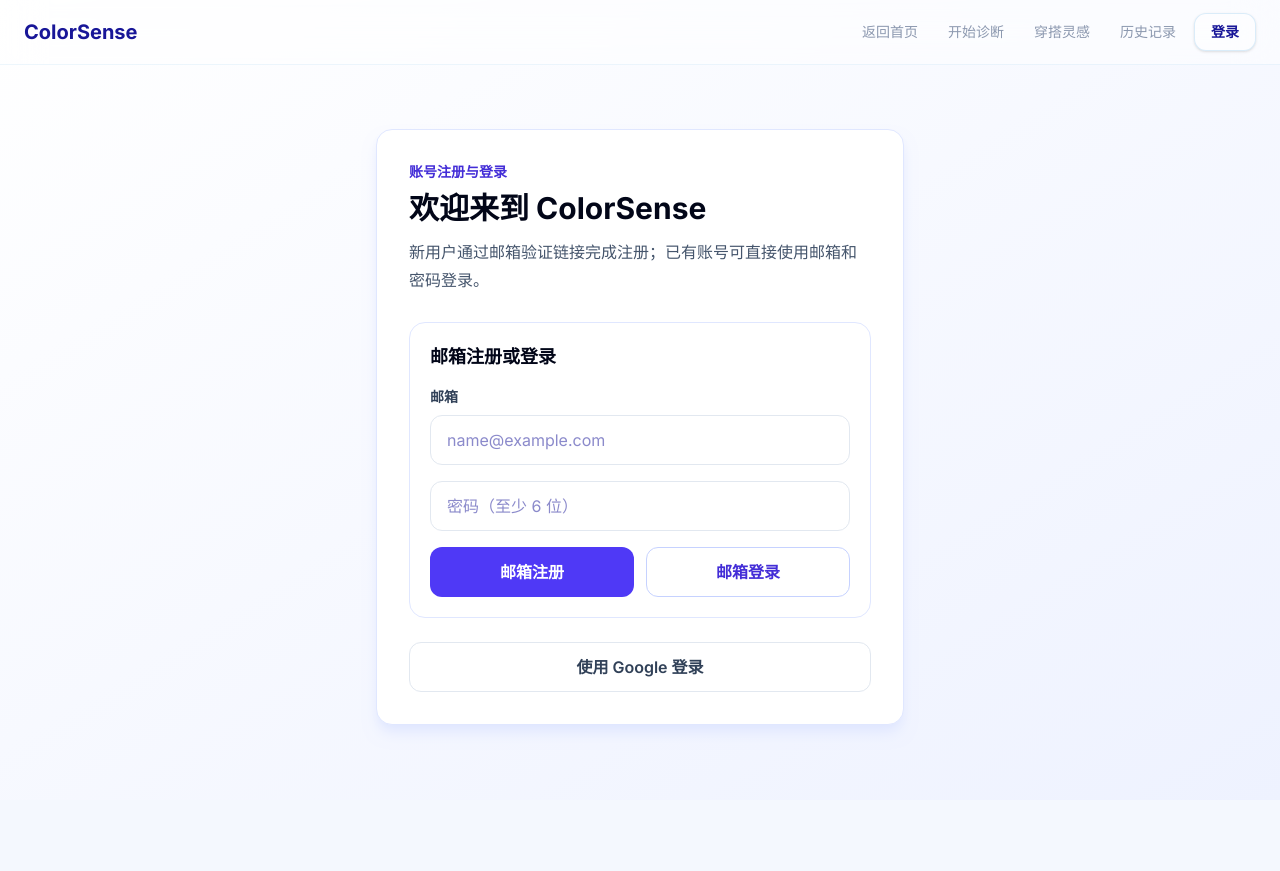
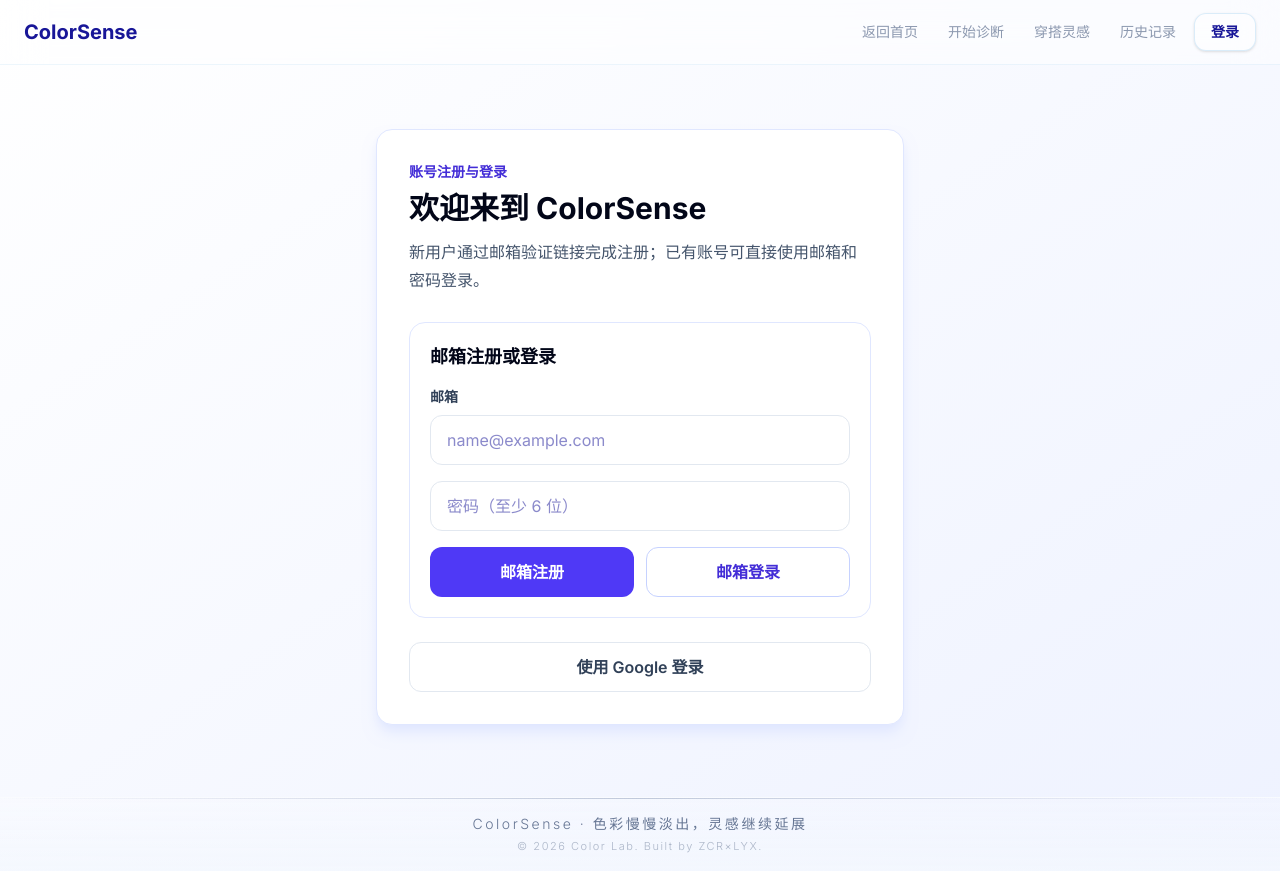
Before and after one commit to ttyyxl/colorsense, a Next.js app: page /login in a window 1280 px wide. Before the commit the page ends 800 px from the top, so only its background shows below. Built offline with nearby package versions, Linux system fonts and the light colour scheme; no server answers.

Commit message:
update footer and outfit pages

```diff
--- a/src/app/history/page.tsx
+++ b/src/app/history/page.tsx
@@ -8,6 +8,7 @@
 import { useEffect, useMemo, useState } from "react";
 import { Navbar } from "@/components/Navbar";
 import { ProtectedRoute } from "@/components/ProtectedRoute";
+import { FooterGradient } from "@/components/home/FooterGradient";
 import { listUserDiagnoses } from "@/lib/firestore-diagnoses";
 import { SEASONS } from "@/lib/seasons";
 import type { Diagnosis } from "@/lib/types";
@@ -724,7 +725,7 @@
         <section className="mx-auto max-w-5xl px-6 py-12">
           <div className="flex flex-wrap items-start justify-between gap-4">
             <div>
-              <h1 className="mt-2 text-4xl font-bold text-slate-950">历史记录</h1>
+              <h1 className="mt-2 text-4xl font-extrabold leading-tight text-[#181698]">历史记录</h1>
             </div>
           </div>
 
@@ -989,6 +990,7 @@
             </div>
           )}
         </section>
+        <FooterGradient />
       </main>
     </ProtectedRoute>
   );
--- a/src/app/login/page.tsx
+++ b/src/app/login/page.tsx
@@ -1,5 +1,6 @@
 import { AuthForm } from "@/components/AuthForm";
 import { Navbar } from "@/components/Navbar";
+import { FooterGradient } from "@/components/home/FooterGradient";
 
 interface LoginPageProps {
   searchParams?: { next?: string };
@@ -22,6 +23,7 @@
           <AuthForm nextPath={nextPath} />
         </div>
       </section>
+      <FooterGradient />
     </main>
   );
 }
--- a/src/app/outfit/page.tsx
+++ b/src/app/outfit/page.tsx
@@ -440,6 +440,7 @@
             </button>
           </div>
         </section>
+        <FooterGradient />
       </main>
     </ProtectedRoute>
   );
--- a/src/app/outfit/result/page.tsx
+++ b/src/app/outfit/result/page.tsx
@@ -6,6 +6,7 @@
 import { useEffect, useRef, useState } from "react";
 import { Navbar } from "@/components/Navbar";
 import { ProtectedRoute } from "@/components/ProtectedRoute";
+import { FooterGradient } from "@/components/home/FooterGradient";
 import { useAuth } from "@/lib/useAuth";
 import type { OutfitInspirationApiResponse, OutfitInspirationRequest, OutfitInspirationResult } from "@/lib/outfit-types";
 
@@ -434,6 +435,7 @@
             </div>
           )}
         </section>
+        <FooterGradient />
       </main>
     </ProtectedRoute>
   );
--- a/src/app/result/[id]/page.tsx
+++ b/src/app/result/[id]/page.tsx
@@ -17,6 +17,8 @@
 import { motion } from "framer-motion"; // Import motion
 
 const springTransition = { type: "spring", stiffness: 140, damping: 20 } as const; // Define springTransition
+const resultActionCardClassName =
+  "inline-flex min-h-[88px] w-full items-center justify-center rounded-2xl border border-slate-200 bg-white px-5 py-4 text-center text-sm font-semibold text-indigo-700 shadow-sm transition hover:-translate-y-0.5 hover:text-indigo-700";
 
 const SCORE_LABELS = {
   spring: "Spring / 春",
@@ -170,20 +172,22 @@
                     <DoubaoAdviceSection advice={diagnosis.doubaoAdvice} />
                   )}
                 </div>
-                <div className="mt-6 grid gap-3 sm:grid-cols-2 lg:grid-cols-4"> {/* Adjusted grid for better responsiveness */}
-                  <ShareModal diagnosisId={id} cardRef={cardRef} />
+                <div className="mt-6 grid justify-center gap-3 sm:grid-cols-2 lg:grid-cols-4"> {/* Adjusted grid for better responsiveness */}
+                  <motion.div initial={{ opacity: 0, y: 14 }} animate={{ opacity: 1, y: 0 }} transition={{ ...springTransition, delay: 0.05 }}>
+                    <ShareModal diagnosisId={id} cardRef={cardRef} />
+                  </motion.div>
                   <motion.div initial={{ opacity: 0, y: 14 }} animate={{ opacity: 1, y: 0 }} transition={{ ...springTransition, delay: 0.1 }}>
-                    <Link href="/upload" className="group inline-flex h-full w-full items-center justify-center rounded-[20px] glass-card px-5 py-3 text-sm font-semibold text-[#181698] transition hover:-translate-y-0.5">
+                    <Link href="/upload" className={resultActionCardClassName}>
                       重新诊断
                     </Link>
                   </motion.div>
                   <motion.div initial={{ opacity: 0, y: 14 }} animate={{ opacity: 1, y: 0 }} transition={{ ...springTransition, delay: 0.15 }}>
-                    <Link href="/history" className="group inline-flex h-full w-full items-center justify-center rounded-[20px] glass-card px-5 py-3 text-sm font-semibold text-[#181698] transition hover:-translate-y-0.5">
+                    <Link href="/history" className={resultActionCardClassName}>
                       查看历史
                     </Link>
                   </motion.div>
                   <motion.div initial={{ opacity: 0, y: 14 }} animate={{ opacity: 1, y: 0 }} transition={{ ...springTransition, delay: 0.2 }}>
-                    <Link href="/outfit" className="group inline-flex h-full w-full items-center justify-center rounded-[20px] glass-card px-5 py-3 text-sm font-semibold text-[#181698] transition hover:-translate-y-0.5">
+                    <Link href="/outfit" className={resultActionCardClassName}>
                       生成今日 OOTD
                     </Link>
                   </motion.div>
--- a/src/app/season/[season]/page.tsx
+++ b/src/app/season/[season]/page.tsx
@@ -2,6 +2,7 @@
 import { notFound } from "next/navigation";
 import { ArrowLeft, Sparkles } from "lucide-react";
 import { Navbar } from "@/components/Navbar";
+import { FooterGradient } from "@/components/home/FooterGradient";
 import { SEASON_INTRODUCTIONS } from "@/lib/season-introductions";
 import { SEASONS, type SeasonType } from "@/lib/seasons";
 
@@ -113,6 +114,7 @@
           </section>
         </div>
       </section>
+      <FooterGradient />
     </main>
   );
 }
--- a/src/app/upload/page.tsx
+++ b/src/app/upload/page.tsx
@@ -32,7 +32,7 @@
               上传一张清晰正面照
             </h1>
             <p className="mt-4 max-w-xl text-base font-light leading-8 text-[#667694]">
-              上传后会调用诊断接口；如果本地 Python 推理服务还没启动，会先用后端 fallback 结果跑通完整链路。
+              上传一张正面照片，模型将自动为您推理季型，AI 汇总得出您的专属风格建议。
             </p>
             <div className="mt-8">
               <UploadZone />
--- a/src/components/ShareModal.tsx
+++ b/src/components/ShareModal.tsx
@@ -75,9 +75,9 @@
   }
 
   return (
-    <div className="rounded-2xl border border-slate-200 bg-white p-5">
+    <div className="flex min-h-[88px] flex-col items-center justify-center rounded-2xl border border-slate-200 bg-white px-5 py-4 text-center shadow-sm">
       <div
-        className={`font-semibold text-indigo-700 ${isSaving ? "opacity-50 cursor-wait" : "cursor-pointer hover:text-indigo-700"}`}
+        className={`text-sm font-semibold text-indigo-700 ${isSaving ? "cursor-wait opacity-50" : "cursor-pointer hover:text-indigo-700"}`}
         onClick={!isSaving ? saveCard : undefined}
       >
         保存结果卡片
--- a/src/components/home/FooterGradient.tsx
+++ b/src/components/home/FooterGradient.tsx
@@ -1,9 +1,10 @@
 export function FooterGradient() {
   return (
-    <footer className="relative min-h-48 overflow-hidden rounded-[20px]">
-      <div className="absolute inset-0 bg-[radial-gradient(circle_at_50%_0%,rgba(129,191,233,0.28),transparent_26rem),linear-gradient(180deg,rgba(255,255,255,0.18),rgba(244,248,254,0.86))]" />
-      <div className="relative mx-auto flex min-h-48 max-w-7xl items-center justify-center px-6 text-center">
+    <footer className="relative mt-2 overflow-hidden border-t border-white/50 bg-[linear-gradient(180deg,rgba(255,255,255,0.18),rgba(244,248,254,0.72))]">
+      <div className="absolute inset-x-0 top-0 h-px bg-[linear-gradient(90deg,rgba(120,137,170,0),rgba(120,137,170,0.42),rgba(120,137,170,0))]" />
+      <div className="relative mx-auto flex w-full max-w-7xl flex-col items-center justify-center px-6 py-4 text-center">
         <p className="text-sm font-light tracking-[0.18em] text-[#667694]">ColorSense · 色彩慢慢淡出，灵感继续延展</p>
+        <p className="mt-1 text-[11px] font-light tracking-[0.14em] text-[#8f9bb2]/70">© 2026 Color Lab. Built by ZCR×LYX.</p>
       </div>
     </footer>
   );
```
